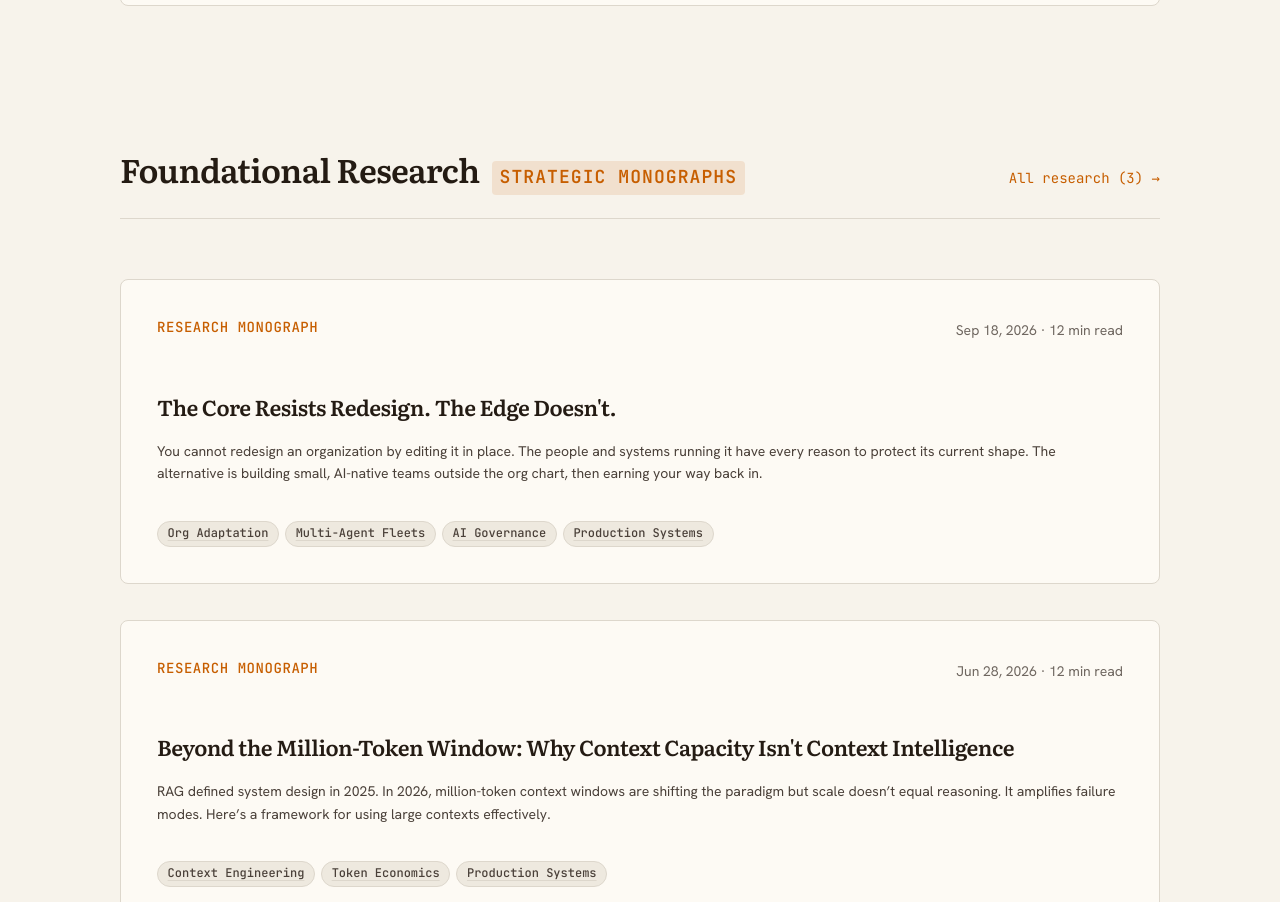
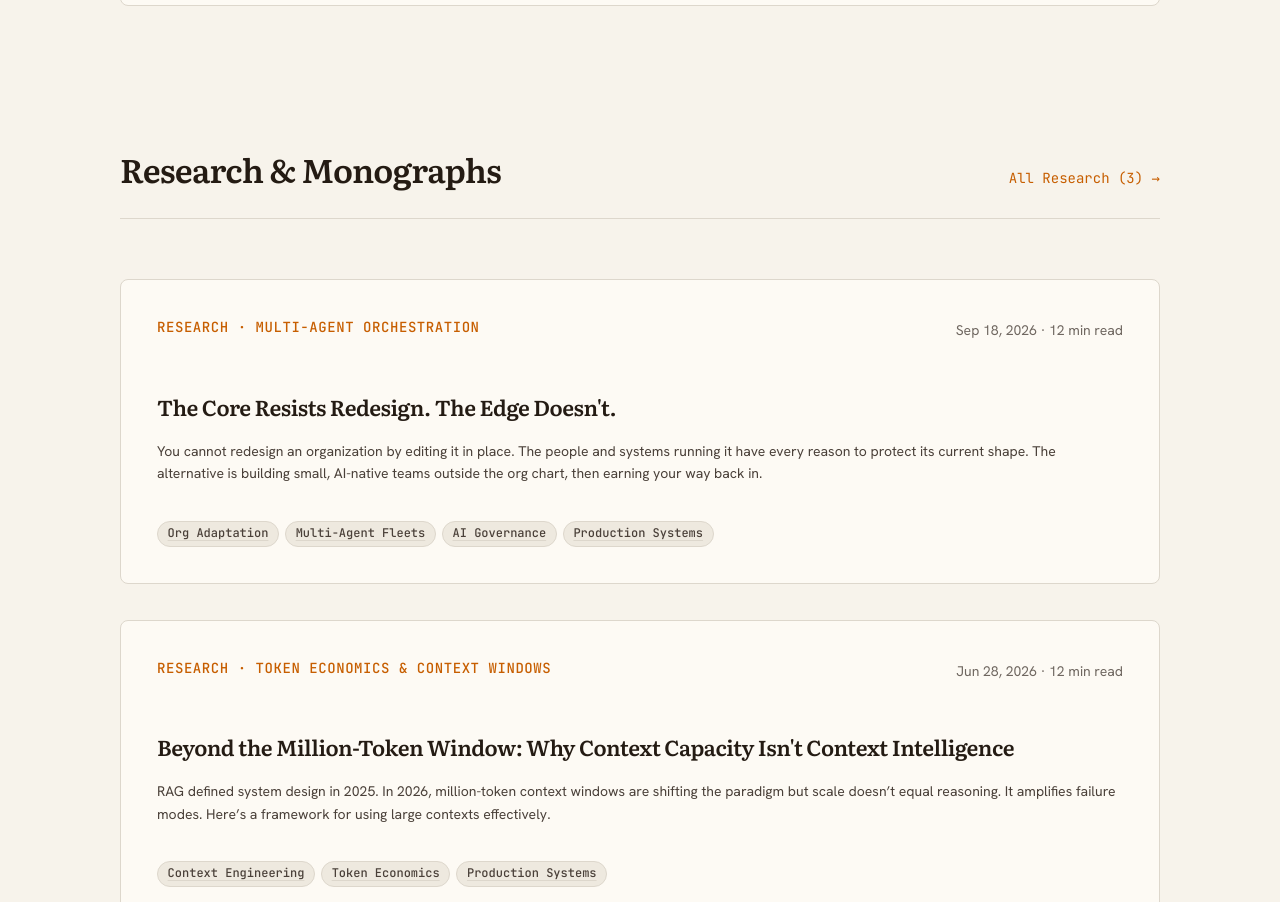
Before and after one commit to karim-bhalwani/karim-bhalwani.github.io, an Astro site: page / in a window 1280 px wide. Shown: the part 1377-2279 px from the top of the page. Built offline with nearby package versions, Linux system fonts and the light colour scheme; Astro itself is replaced by a stand-in of ours.

Commit message:
next research post added

```diff
--- a/src/components/research/ResearchCard.astro
+++ b/src/components/research/ResearchCard.astro
@@ -36,7 +36,7 @@ const readTimeText = typeof reading_time === "number" ? `${reading_time} min rea
 
 <article class="post-card">
   <div class="post-card__header">
-    <span class="kicker">Research Monograph</span>
+    <span class="kicker">{topic_hub_title ? `Research · ${topic_hub_title}` : "Research Monograph"}</span>
     <time datetime={new Date(date).toISOString()} class="post-card__date muted">
       {formattedDate} {readTimeText ? `· ${readTimeText}` : ""}
     </time>
@@ -120,4 +120,8 @@ const readTimeText = typeof reading_time === "number" ? `${reading_time} min rea
     -webkit-box-orient: vertical;
     overflow: hidden;
   }
+
+  .post-card__tags {
+    margin-top: auto;
+  }
 </style>
--- a/src/pages/index.astro
+++ b/src/pages/index.astro
@@ -60,11 +60,8 @@ const topics = await getCollection("topics");
     {sortedResearch.length > 0 && (
       <section class="section stack stack-s">
         <div class="section-head">
-          <div class="cluster" style="--cluster-gap: var(--space-2xs); align-items: baseline;">
-            <h2>Foundational Research</h2>
-            <span class="research-tag-pill">Strategic Monographs</span>
-          </div>
-          <a href="/research" class="section-head__more">All research ({sortedResearch.length}) →</a>
+          <h2>Research &amp; Monographs</h2>
+          <a href="/research" class="section-head__more">All Research ({sortedResearch.length}) →</a>
         </div>
         <div class="stack stack-m">
           {sortedResearch.slice(0, 2).map((paper) => {
@@ -262,18 +259,6 @@ const topics = await getCollection("topics");
     border-radius: var(--radius-sm);
   }
 
-  .research-tag-pill {
-    font-family: var(--font-mono);
-    font-size: var(--step--2);
-    font-weight: 600;
-    text-transform: uppercase;
-    letter-spacing: 0.06em;
-    padding: 0.15rem 0.5rem;
-    border-radius: var(--radius-sm, 4px);
-    background-color: color-mix(in srgb, var(--color-accent) 12%, transparent);
-    color: var(--color-accent);
-  }
-
   /* Featured posts grid */
   .featured-grid {
     display: grid;
```
